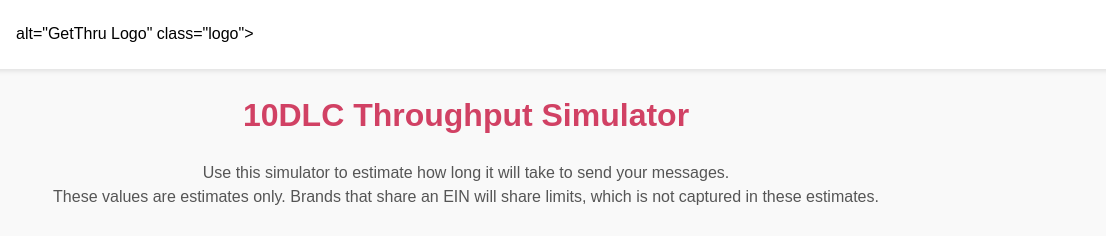
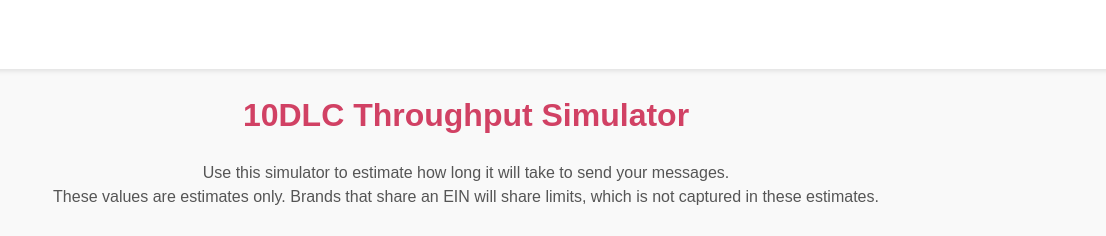
Before and after one commit to GetThru/throughputsimulator, a plain HTML site: page index.html in a window 1280 px wide. Shown: the top 236 px of the page, 174-1280 px from the left. Drawn offline with nearby package versions, Linux system fonts and the light colour scheme.

Commit message:
Update subtitles, instructions, flash message
Updated favicon and cleaned up HTML structure.

```diff
--- a/index.html
+++ b/index.html
@@ -4,7 +4,7 @@
   <meta charset="UTF-8">
   <meta name="viewport" content="width=device-width, initial-scale=1.0">
   <title>10DLC Throughput Simulator</title>
-  <link rel="icon" href="favicon1.png" type="image/png">
+  <link rel="icon" href="favicon.png" type="image/png">
   <link rel="stylesheet" href="styleTS.css">
 </head>
 
@@ -12,7 +12,6 @@
 
 <div class="banner">
   <img src="getthru-logo_2021_full-color.png" alt="Logo" class="logo">
-       alt="GetThru Logo" class="logo">
 </div>
 
   <h1>10DLC Throughput Simulator</h1>
```
